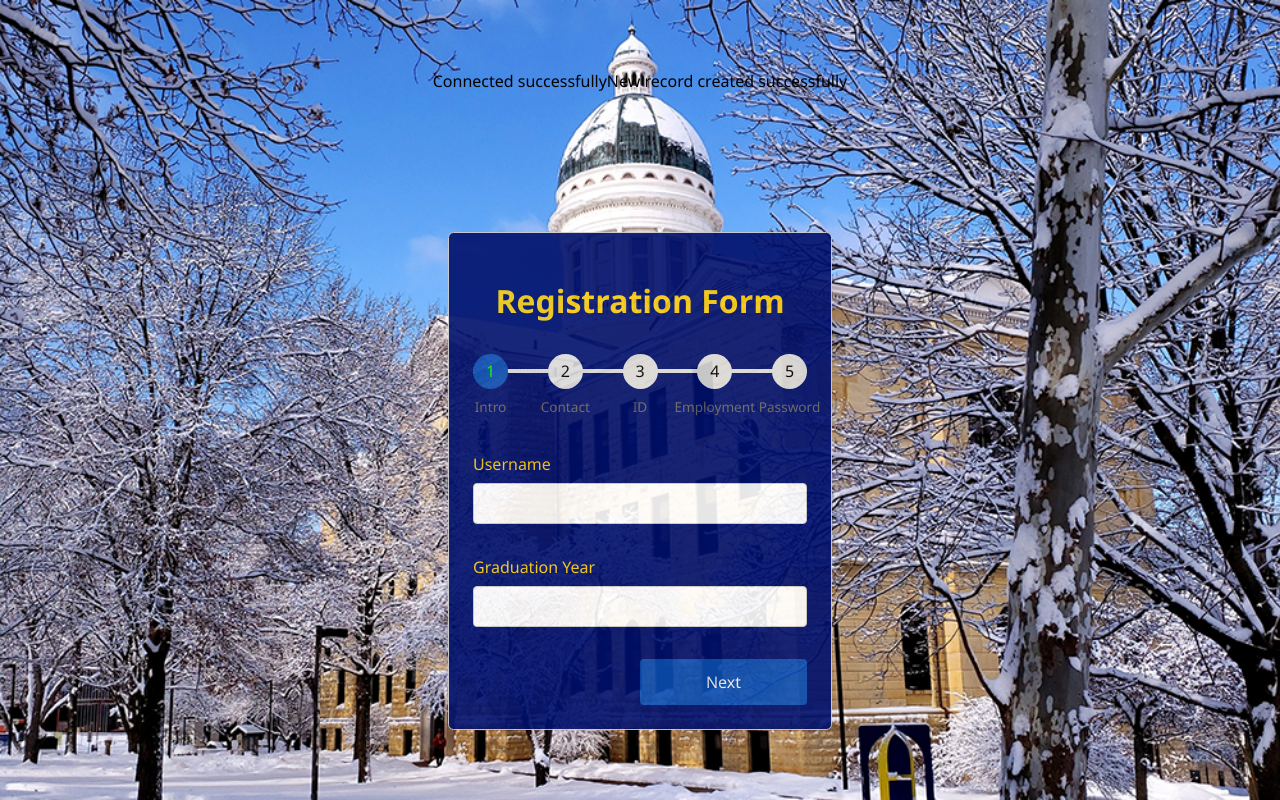
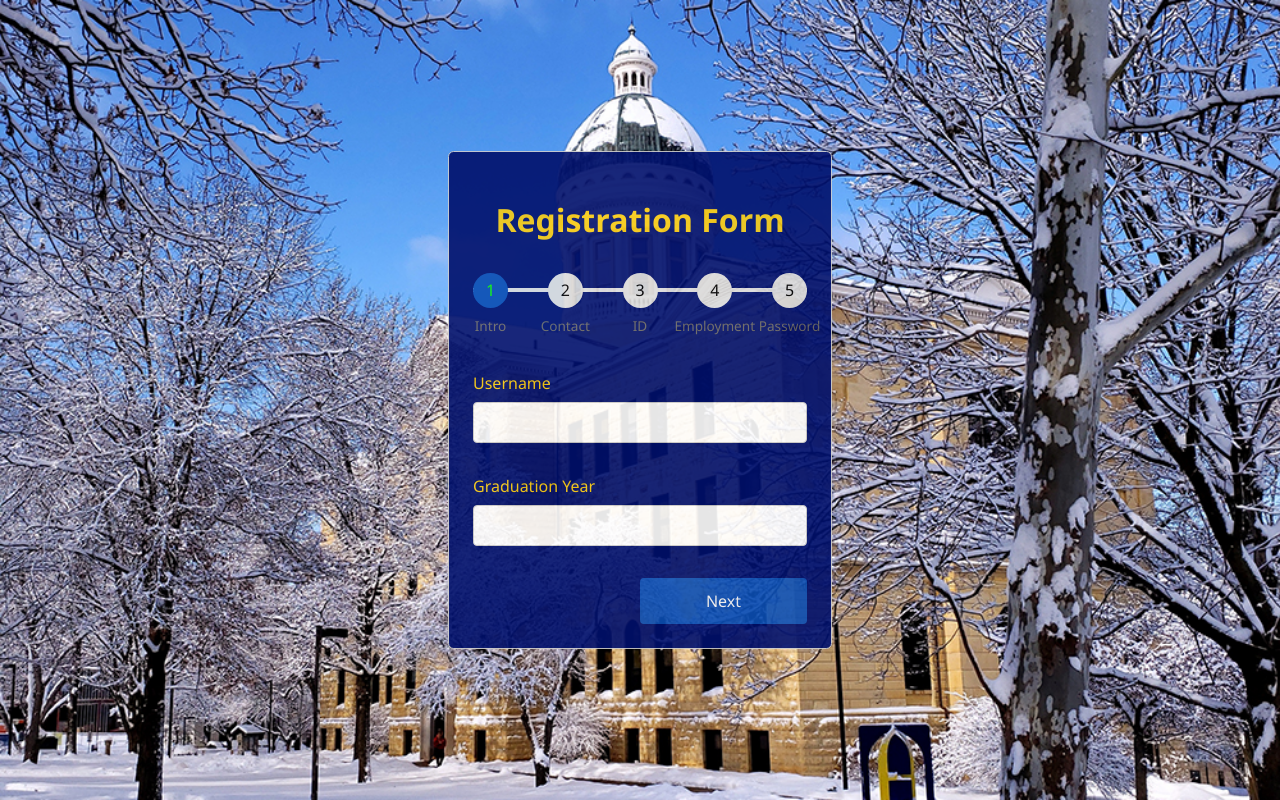
Before and after one commit to mayo850/AugieAlumniWebsite-Project, a PHP site: page /registration.php in a window 1280 px wide. Run offline with PHP 8.4, Linux system fonts and the light colour scheme.

Commit message:
Update registration.php

```diff
--- a/registration.php
+++ b/registration.php
@@ -22,7 +22,6 @@ $conn = new mysqli($servername, $login, $password, $dbname);
 if ($conn->connect_error) {
   die("Connection failed: " . $conn->validateInputconnect_error());
 }
-echo "Connected successfully";
 
 if ($_SERVER["REQUEST_METHOD"] == "POST") {
   $username = test_input($_POST["username"]);
@@ -41,7 +40,6 @@ if ($_SERVER["REQUEST_METHOD"] == "POST") {
 $sql = "INSERT INTO users (username, email, gradYear, workPlace, city, phoneNumber, firstName, lastName, dob, augieID, password) VALUES ('$username', '$email', '$gradYear' ,'$workPlace', '$city', '$phone', '$firstName', '$lastName', '$dob', '$augieID', '$password')";
 
 if ($conn->query($sql) === TRUE) {
-  echo "New record created successfully";
 } else {
   echo "Error: " . $sql . "<br>" . $conn->error;
 }
```
